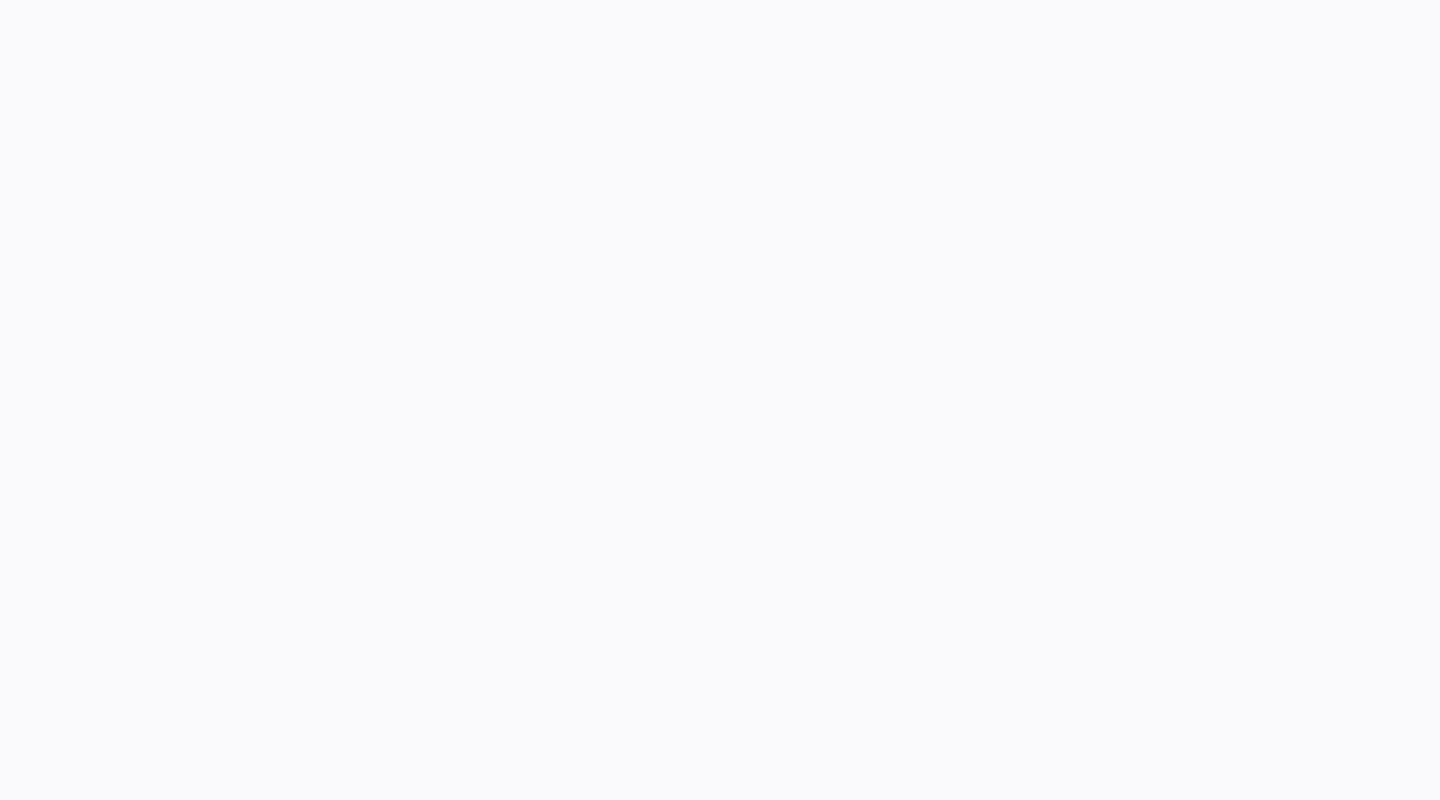
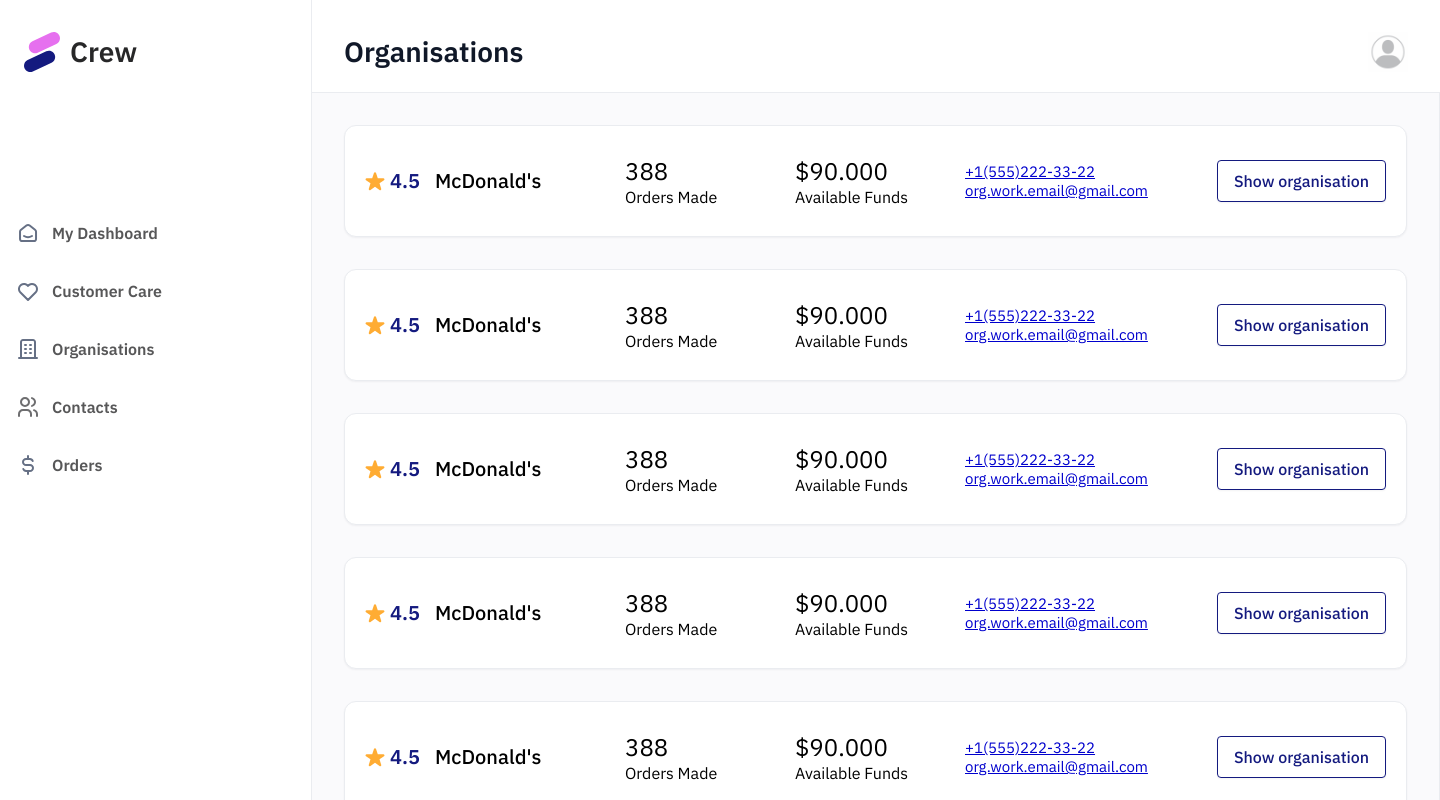
Before and after one commit to mspokras/crewfront1-12, a React (Create React App) app: page /organisations in a window 1280 px wide. Before the commit this address had no page. Shown: the top 800 px of the page, 1440 px wide, since content can reach past the window. Built offline with nearby package versions, Linux system fonts and the light colour scheme.

Commit message:
Organisations designed

```diff
--- a/src/app/ui/App.tsx
+++ b/src/app/ui/App.tsx
@@ -4,6 +4,7 @@
 import {Routes, Route} from "react-router-dom";
 import FormContainer from '../../pages/Authorization/FormContainer/FormContainer';
 import CustomerCare from '../../pages/CustomerCare/CustomerCare';
+import OrgContainer from '../../pages/Organisations/OrgContainer';
 
 function App() {
     return (
@@ -11,6 +12,7 @@
           <Route index element={<FormContainer/>}/>
           <Route path='/dashboard' element={<Dashboard/>}/>
           <Route path='/customer-care' element={<CustomerCare />} />
+          <Route path='/organisations' element={<OrgContainer />} />
       </Routes>
     );
 }
--- /dev/null
+++ b/src/entities/Organisation/OrgCard/OrgCard.scss
@@ -0,0 +1,58 @@
+.org-card {
+  width: 100%;
+  height: 112px;
+  padding: 20px;
+  display: flex;
+  justify-content: space-between;
+  align-items: center;
+  background-color: #fff;
+  border: 1px solid #EAECF0;
+  border-radius: 12px;
+  box-shadow: 0px 1px 2px 0px #1018280D;
+
+  .org-content {
+    display: flex;
+    align-items: center;
+
+    .org-rating {
+      width: 70px;
+      display: flex;
+      align-items: center;
+      gap: 5px;
+      font-size: 20px;
+      font-weight: 600;
+      line-height: 26px;
+      color: #141A7F;
+
+      img {
+        width: 20px;
+        height: 20px;
+      }
+    }
+
+    .org-name {
+      width: 190px;
+      font-size: 20px;
+      font-weight: 500;
+      line-height: 26px;
+    }
+
+    .org-stats {
+      display: flex;
+
+      .org-orders, .org-funds {
+        width: 170px;
+        &-quantity {
+          font-size: 24px;
+        }
+      }
+    }
+
+    .org-contact {
+      cursor: pointer;
+      color: mediumblue;
+      text-decoration: underline;
+      font-size: 15px;
+    }
+  }
+}
--- /dev/null
+++ b/src/entities/Organisation/OrgCard/OrgCard.tsx
@@ -0,0 +1,35 @@
+import React from 'react';
+import SectionButton from '../../../shared/components/Button/SectionButton/SectionButton';
+import star from '../../../assets/icons/star.svg'
+import './OrgCard.scss';
+
+const OrgCard = () => {
+  return (
+    <div className='org-card'>
+      <div className='org-content'>
+        <div className='org-rating'>
+          <img src={star} alt="star" />
+          <div className='org-avnum'>4.5</div>
+        </div>
+        <div className='org-name'>McDonald's</div>
+        <div className='org-stats'>
+          <div className='org-orders'>
+            <div className='org-orders-quantity'>388</div>
+            <div className='org-orders-label'>Orders Made</div>
+          </div>
+          <div className='org-funds'>
+            <div className='org-funds-quantity'>$90.000</div>
+            <div className='org-funds-label'>Available Funds</div>
+          </div>
+        </div>
+        <div className='org-contact'>
+          <div className='org-whatsapp'>+1(555)222-33-22</div>
+          <div className='org-email'>org.work.email@gmail.com</div>
+        </div>
+      </div>
+      <SectionButton label="Show organisation" />
+    </div>
+  );
+};
+
+export default OrgCard;
--- /dev/null
+++ b/src/pages/Organisations/OrgContainer.scss
@@ -0,0 +1,4 @@
+.org-container {
+  width: 1440px;
+  margin: 0 auto;
+}
--- /dev/null
+++ b/src/pages/Organisations/OrgContainer.tsx
@@ -0,0 +1,16 @@
+import React from 'react';
+import './OrgContainer.scss';
+import TemplatePage from '../TemplatePage/TemplatePage';
+import OrgCards from '../../widgets/OrgCards/OrgCards';
+
+const OrgContainer = () => {
+  return (
+    <div className='org-container'>
+      <TemplatePage title="Organisations">
+        <OrgCards />
+      </TemplatePage>
+    </div>
+  );
+};
+
+export default OrgContainer;
--- a/src/widgets/Navigation/components/NavMenu/NavMenu.tsx
+++ b/src/widgets/Navigation/components/NavMenu/NavMenu.tsx
@@ -12,7 +12,7 @@
         <nav className='nav-menu'>
             <NavLink icon={iconDashboard} label="My Dashboard" path="/dashboard" />
             <NavLink icon={iconCustomer} label="Customer Care" path="/customer-care" />
-            <NavLink icon={iconOrg} label="Organisations" path="/dashboard" />
+            <NavLink icon={iconOrg} label="Organisations" path="/organisations" />
             <NavLink icon={iconContacts} label="Contacts" path="/dashboard" />
             <NavLink icon={iconOrders} label="Orders" path="/dashboard" />
         </nav>
--- /dev/null
+++ b/src/widgets/OrgCards/OrgCards.scss
@@ -0,0 +1,8 @@
+.org-cards {
+  padding: 32px 32px 48px;
+  display: flex;
+  flex-direction: column;
+  gap: 32px;
+  border-bottom: 1px solid #EAECF0;
+  border-right: 1px solid #EAECF0;
+}
--- /dev/null
+++ b/src/widgets/OrgCards/OrgCards.tsx
@@ -0,0 +1,18 @@
+import React from 'react';
+import './OrgCards.scss';
+import OrgCard from '../../entities/Organisation/OrgCard/OrgCard';
+
+const OrgCards = () => {
+  return (
+    <div className='org-cards'>
+      <OrgCard />
+      <OrgCard />
+      <OrgCard />
+      <OrgCard />
+      <OrgCard />
+      <OrgCard />
+    </div>
+  );
+};
+
+export default OrgCards;
```
